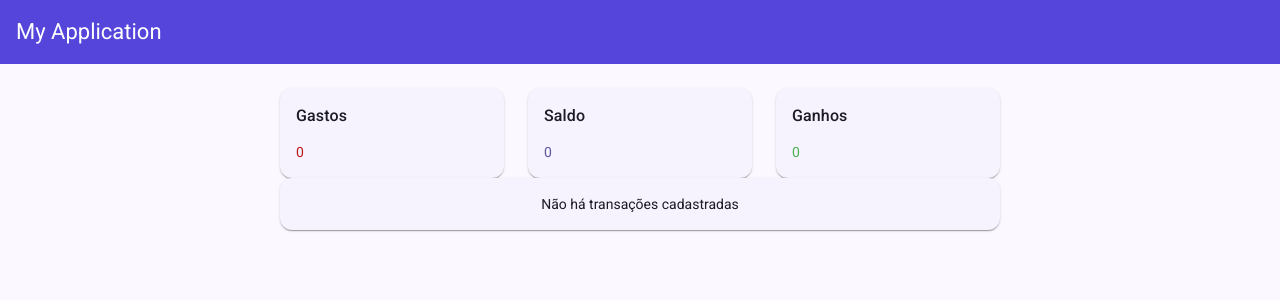
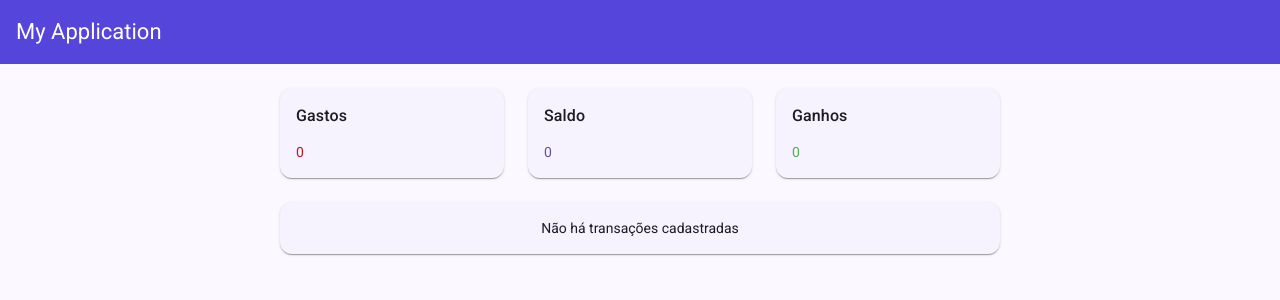
Before and after one commit to jhonataewerton/angular-20, an Angular app: page / in a window 1280 px wide. Shown: the top 300 px of the page. Built offline with nearby package versions, Linux system fonts and the light colour scheme.

Commit message:
feat: added class to apply margin on list.

```diff
--- a/src/app/features/home/home.html
+++ b/src/app/features/home/home.html
@@ -1,7 +1,9 @@
 <app-balance [transactions]="transactions()"></app-balance>
 
-@for (item of transactions(); track item) {
-  <app-transaction-item [transaction]="item"></app-transaction-item>
-} @empty {
-  <app-no-transactions></app-no-transactions>
-}
+<div class="transactions">
+  @for (item of transactions(); track item) {
+    <app-transaction-item [transaction]="item"></app-transaction-item>
+  } @empty {
+    <app-no-transactions></app-no-transactions>
+  }
+</div>
--- a/src/app/features/home/home.scss
+++ b/src/app/features/home/home.scss
@@ -0,0 +1,3 @@
+.transactions {
+  margin: 24px 0;
+}
```
